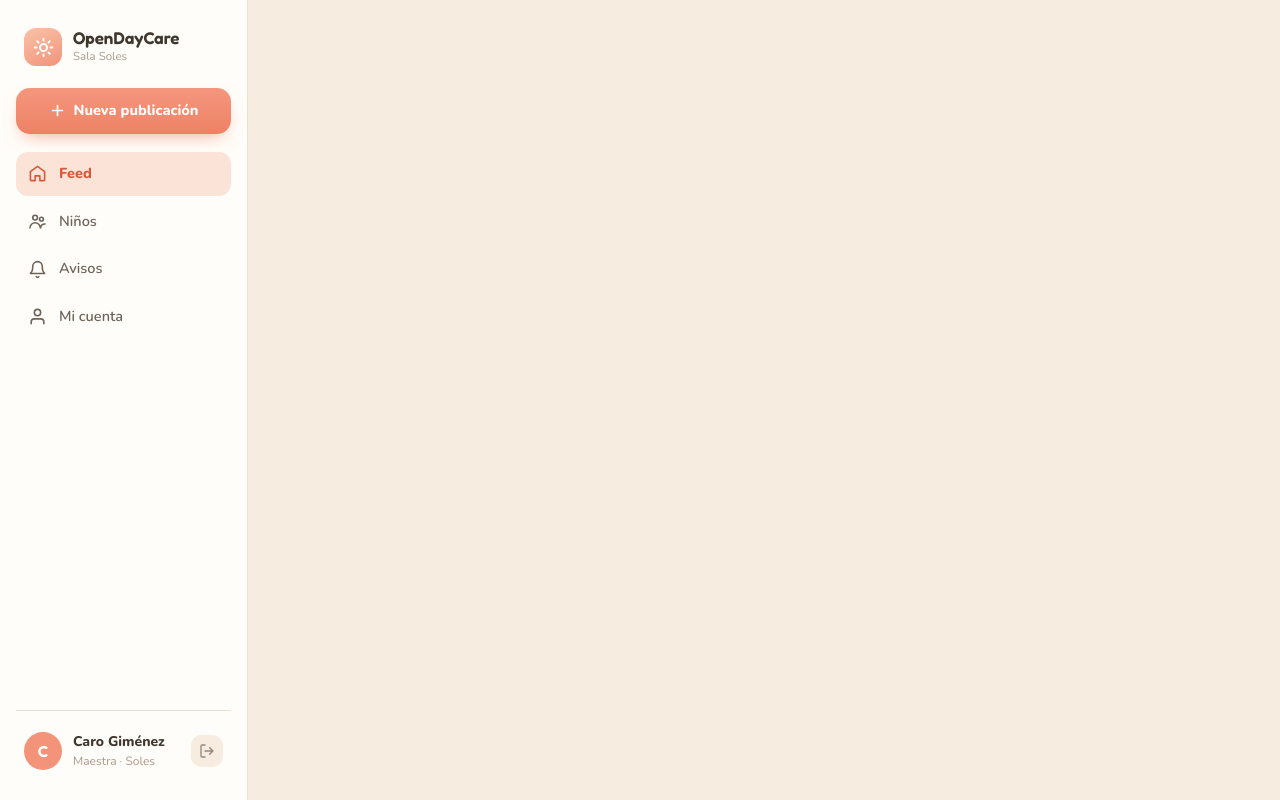
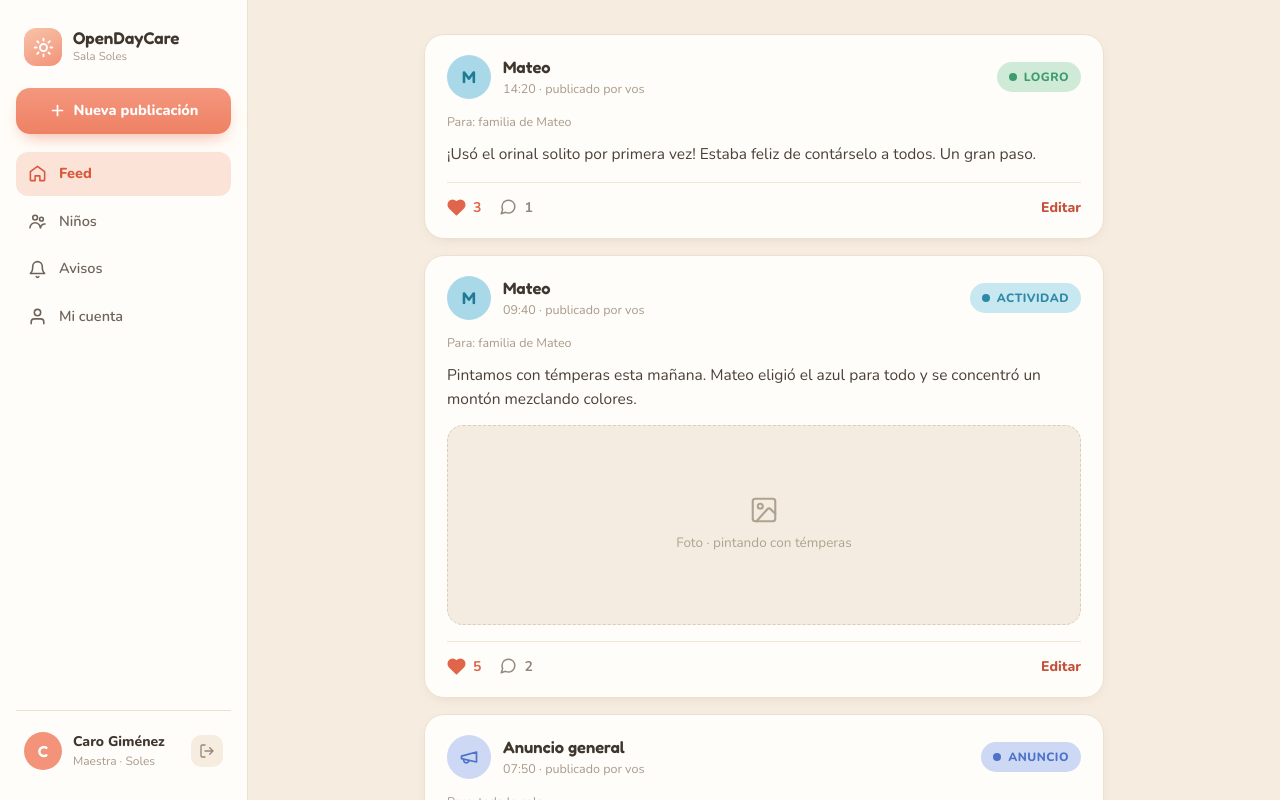
Before and after one commit to Dayana2427/open-daycare, a Next.js app: page / in a window 1280 px wide. Built offline with nearby package versions, Linux system fonts and the light colour scheme.

Commit message:
05-Add PostCard component and integrate it into the home feed

```diff
--- a/app/page.tsx
+++ b/app/page.tsx
@@ -1,11 +1,20 @@
+import { PostCard } from "@/components/post-card";
 import { Sidebar } from "@/components/sidebar";
-import { currentUser } from "@/lib/data/feed";
+import { currentUser, posts } from "@/lib/data/feed";
 
 export default function Home() {
   return (
     <div className="flex min-h-screen bg-cream">
       <Sidebar user={currentUser} />
-      <main className="h-screen min-w-0 flex-1 overflow-y-auto" />
+      <main className="h-screen min-w-0 flex-1 overflow-y-auto">
+        <div className="mx-auto w-full max-w-[760px] px-10 pt-[34px] pb-20">
+          <div className="flex flex-col gap-4">
+            {posts.map((post) => (
+              <PostCard key={post.id} post={post} />
+            ))}
+          </div>
+        </div>
+      </main>
     </div>
   );
 }
--- /dev/null
+++ b/components/post-card.tsx
@@ -0,0 +1,166 @@
+import type { Post, PostKind } from "@/lib/data/feed";
+
+interface PostCardProps {
+  post: Post;
+}
+
+const kindLabels: Record<PostKind, string> = {
+  achievement: "LOGRO",
+  activity: "ACTIVIDAD",
+  announcement: "ANUNCIO",
+};
+
+const kindStyles: Record<
+  PostKind,
+  { badge: string; dot: string; avatar: string }
+> = {
+  achievement: {
+    badge: "bg-[#CFEBD8] text-[#3E9B6C]",
+    dot: "bg-[#3E9B6C]",
+    avatar: "bg-avatar-sky text-avatar-sky-ink",
+  },
+  activity: {
+    badge: "bg-[#C7E7F1] text-[#2E89A6]",
+    dot: "bg-[#2E89A6]",
+    avatar: "bg-avatar-sky text-avatar-sky-ink",
+  },
+  announcement: {
+    badge: "bg-[#CCD8F4] text-[#4E72C8]",
+    dot: "bg-[#4E72C8]",
+    avatar: "bg-[#CCD8F4] text-[#4E72C8]",
+  },
+};
+
+function HeartIcon() {
+  return (
+    <svg
+      width="19"
+      height="19"
+      viewBox="0 0 24 24"
+      fill="currentColor"
+      stroke="currentColor"
+      strokeWidth="2"
+      strokeLinecap="round"
+      strokeLinejoin="round"
+    >
+      <path d="M20.8 4.6a5.5 5.5 0 0 0-7.8 0L12 5.7l-1-1.1a5.5 5.5 0 0 0-7.8 7.8l1 1L12 21.2l7.8-7.8 1-1a5.5 5.5 0 0 0 0-7.8z" />
+    </svg>
+  );
+}
+
+function CommentIcon() {
+  return (
+    <svg
+      width="18"
+      height="18"
+      viewBox="0 0 24 24"
+      fill="none"
+      stroke="currentColor"
+      strokeWidth="2"
+      strokeLinecap="round"
+      strokeLinejoin="round"
+    >
+      <path d="M21 11.5a8.38 8.38 0 0 1-.9 3.8 8.5 8.5 0 0 1-7.6 4.7 8.38 8.38 0 0 1-3.8-.9L3 21l1.9-5.7a8.38 8.38 0 0 1-.9-3.8 8.5 8.5 0 0 1 4.7-7.6 8.38 8.38 0 0 1 3.8-.9h.5a8.48 8.48 0 0 1 8 8z" />
+    </svg>
+  );
+}
+
+function MegaphoneIcon() {
+  return (
+    <svg
+      width="20"
+      height="20"
+      viewBox="0 0 24 24"
+      fill="none"
+      stroke="currentColor"
+      strokeWidth="2"
+      strokeLinecap="round"
+      strokeLinejoin="round"
+    >
+      <path d="m3 11 18-5v12L3 14v-3zM11.6 16.8a3 3 0 1 1-5.8-1.6" />
+    </svg>
+  );
+}
+
+function PhotoIcon() {
+  return (
+    <svg
+      width="30"
+      height="30"
+      viewBox="0 0 24 24"
+      fill="none"
+      stroke="currentColor"
+      strokeWidth="1.7"
+      strokeLinecap="round"
+      strokeLinejoin="round"
+    >
+      <rect x="3" y="3" width="18" height="18" rx="2" />
+      <circle cx="9" cy="9" r="2" />
+      <path d="m21 15-3.6-3.6a2 2 0 0 0-2.8 0L6 21" />
+    </svg>
+  );
+}
+
+export function PostCard({ post }: PostCardProps) {
+  const styles = kindStyles[post.kind];
+
+  return (
+    <article className="rounded-[20px] border border-border bg-surface px-[22px] py-5 shadow-[0_4px_16px_-12px_rgba(120,90,60,.5)]">
+      <header className="mb-[14px] flex items-center gap-3">
+        <span
+          className={`flex h-11 w-11 flex-none items-center justify-center rounded-full font-display text-[17px] font-semibold ${styles.avatar}`}
+        >
+          {post.kind === "announcement" ? <MegaphoneIcon /> : post.authorInitial}
+        </span>
+        <span className="flex-1">
+          <span className="block font-display text-[16.5px] font-semibold text-ink">
+            {post.authorName}
+          </span>
+          <span className="block text-[12.5px] text-muted">
+            {post.time} · publicado por vos
+          </span>
+        </span>
+        <span
+          className={`flex items-center gap-[7px] rounded-full px-3 py-[6px] ${styles.badge}`}
+        >
+          <span className={`h-2 w-2 rounded-full ${styles.dot}`} />
+          <span className="text-[12px] font-extrabold tracking-[.5px]">
+            {kindLabels[post.kind]}
+          </span>
+        </span>
+      </header>
+
+      <div className="mb-[10px] text-[12.5px] text-muted">{post.audience}</div>
+
+      <p className="text-[15.5px] leading-[1.55] text-body">{post.body}</p>
+
+      {post.photoLabel !== undefined && (
+        <a
+          href="#"
+          className="mt-[14px] flex h-[200px] flex-col items-center justify-center gap-2 rounded-2xl border-[1.5px] border-dashed border-photo-border bg-photo-bg text-photo-ink"
+        >
+          <PhotoIcon />
+          <span className="text-[13.5px]">{post.photoLabel}</span>
+        </a>
+      )}
+
+      <footer className="mt-4 flex items-center gap-[18px] border-t border-border-soft pt-[14px]">
+        <span className="flex items-center gap-[7px] text-[14px] font-bold text-coral-bright">
+          <HeartIcon />
+          {post.likes}
+        </span>
+        <a
+          href="#"
+          className="flex items-center gap-[7px] text-[14px] font-bold text-muted-dark"
+        >
+          <CommentIcon />
+          {post.comments}
+        </a>
+        <span className="flex-1" />
+        <a href="#" className="text-[14px] font-extrabold text-coral-dark">
+          Editar
+        </a>
+      </footer>
+    </article>
+  );
+}
```
